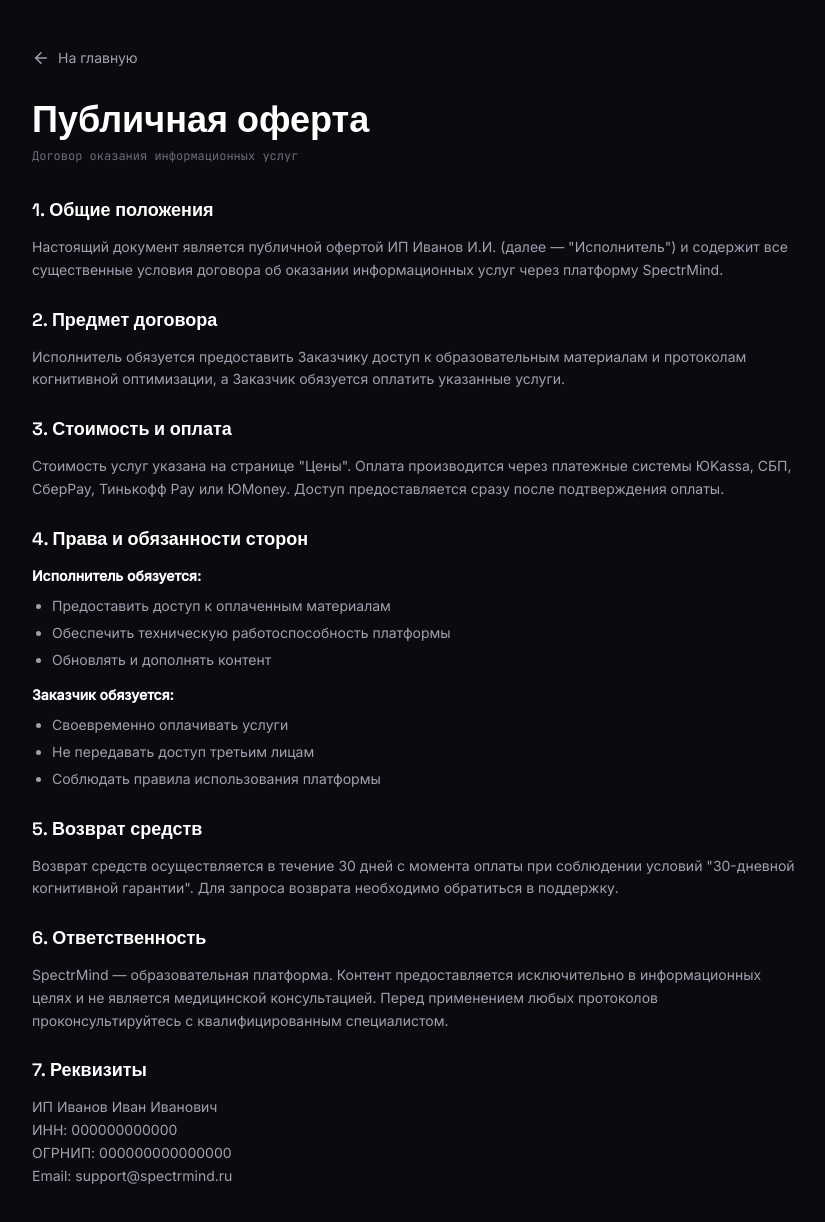
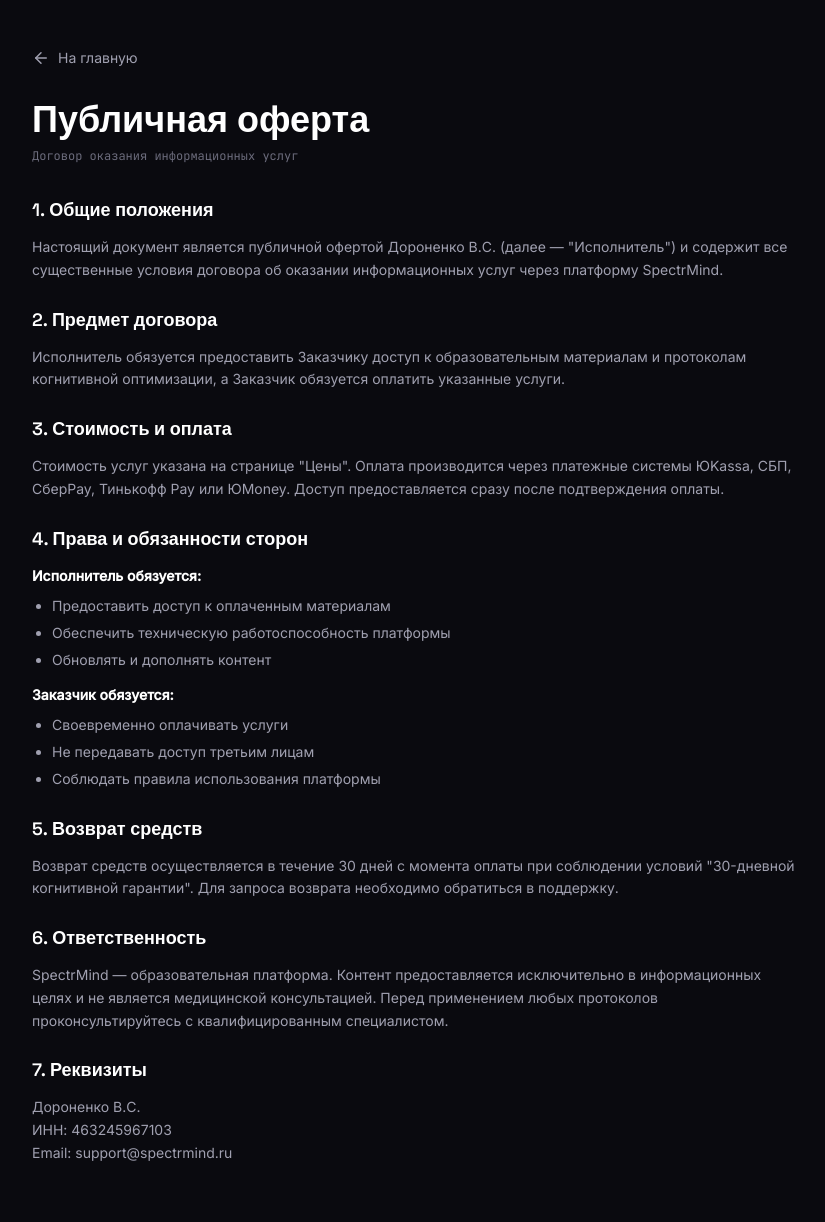
Before and after one commit to MIlkoss77/spectrmind.ru, a React (Vite) app: page /terms in a window 1280 px wide. Shown: the top 1222 px of the page, without its empty margins (224-1049 px from the left). Built offline with nearby package versions, Linux system fonts and the light colour scheme.

Commit message:
fix: replace template ИП Иванов with real owner data Дороненко В.С. ИНН 463245967103

```diff
--- a/src/pages/Privacy.tsx
+++ b/src/pages/Privacy.tsx
@@ -92,7 +92,7 @@ export default function Privacy() {
               <br />
               Email: privacy@spectrmind.ru
               <br />
-              ИП Иванов И.И., ИНН 000000000000
+              Дороненко В.С., ИНН 463245967103
             </p>
           </section>
         </div>
--- a/src/pages/Terms.tsx
+++ b/src/pages/Terms.tsx
@@ -28,7 +28,7 @@ export default function Terms() {
               1. Общие положения
             </h2>
             <p>
-              Настоящий документ является публичной офертой ИП Иванов И.И. (далее —
+              Настоящий документ является публичной офертой Дороненко В.С. (далее —
               "Исполнитель") и содержит все существенные условия договора об оказании
               информационных услуг через платформу SpectrMind.
             </p>
@@ -106,11 +106,9 @@ export default function Terms() {
               7. Реквизиты
             </h2>
             <p>
-              ИП Иванов Иван Иванович
+              Дороненко В.С.
               <br />
-              ИНН: 000000000000
-              <br />
-              ОГРНИП: 000000000000000
+              ИНН: 463245967103
               <br />
               Email: support@spectrmind.ru
             </p>
```
